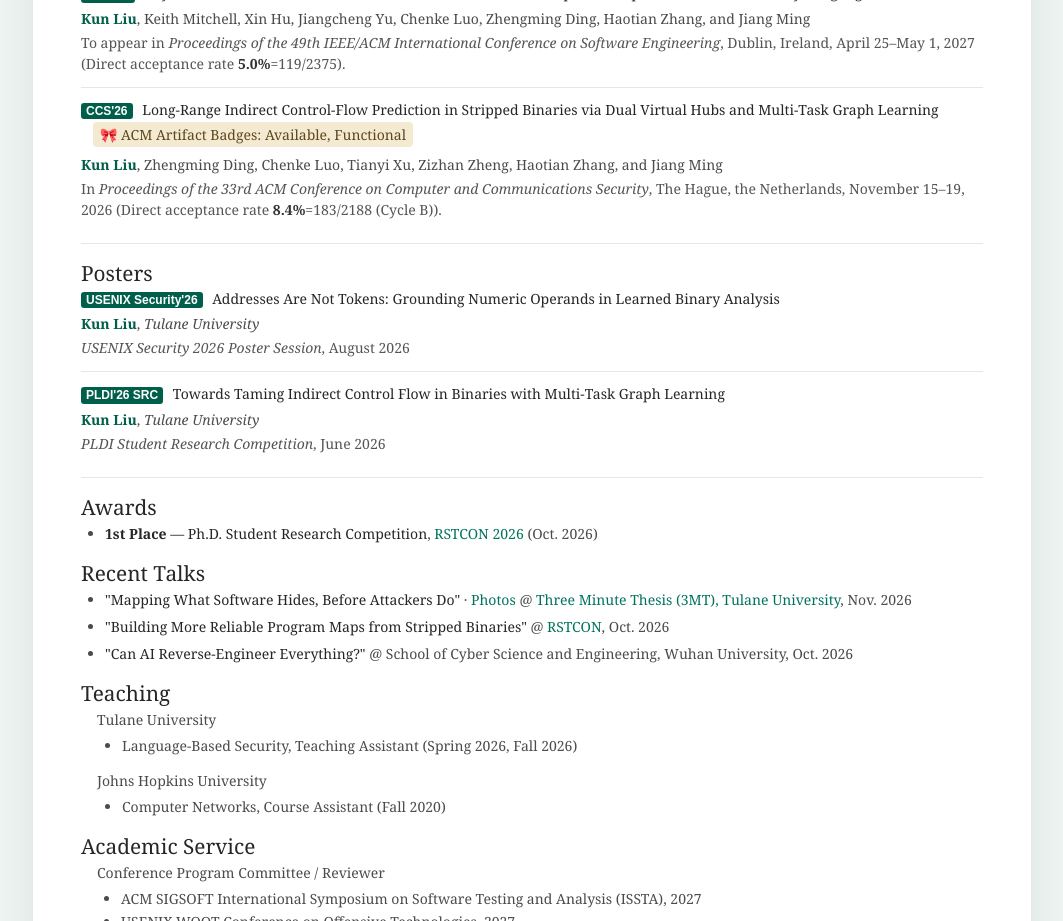
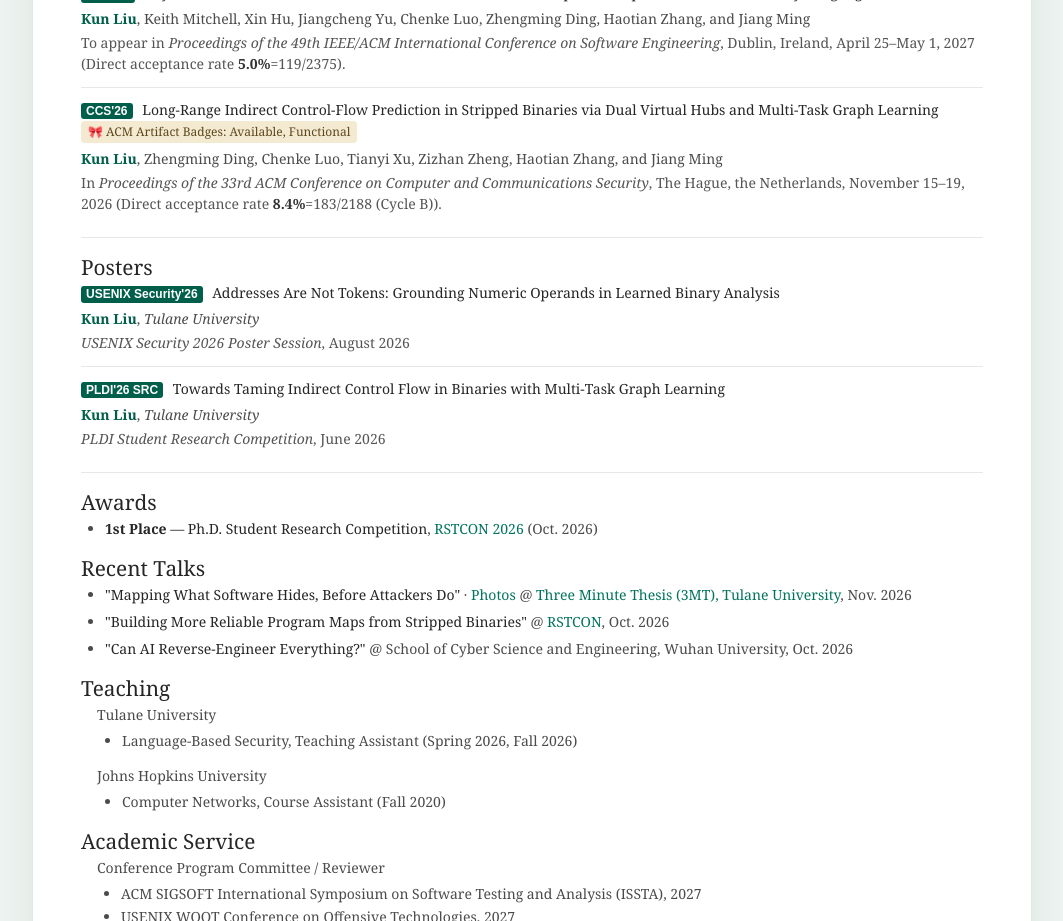
Before and after one commit to Ryan-hub-bit/ryan-hub-bit.github.io, a Next.js app: page / in a window 1280 px wide. Shown: the part 840-1761 px from the top of the page, without its empty margins (108-1171 px from the left). Built offline with nearby package versions, Linux system fonts and the light colour scheme.

Commit message:
Reduce artifact badge size and align it with venue labels

```diff
--- a/app/globals.css
+++ b/app/globals.css
@@ -604,13 +604,15 @@ body:has(.image-dialog[open]) { overflow: hidden; }
 #posters .paper-details h3 a { color: inherit; }
 
 .artifact-badge {
-  display: inline-block;
-  max-width: calc(100% - 0.85em);
-  margin: 0.15em 0 0.15em 0.85em;
+  display: block;
+  width: fit-content;
+  max-width: 100%;
+  margin: 2px 0;
   padding: 2px 7px;
   border-radius: 4px;
   background: var(--badge-background);
   color: var(--badge-ink);
+  font-size: 12px;
   font-weight: 400;
   line-height: 1.5;
 }
```
